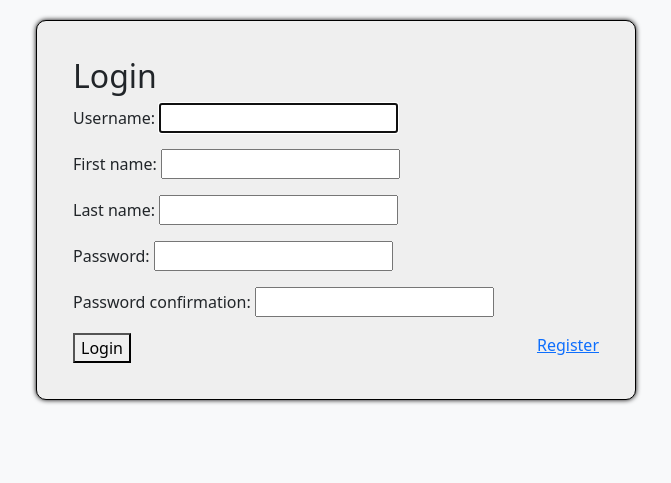
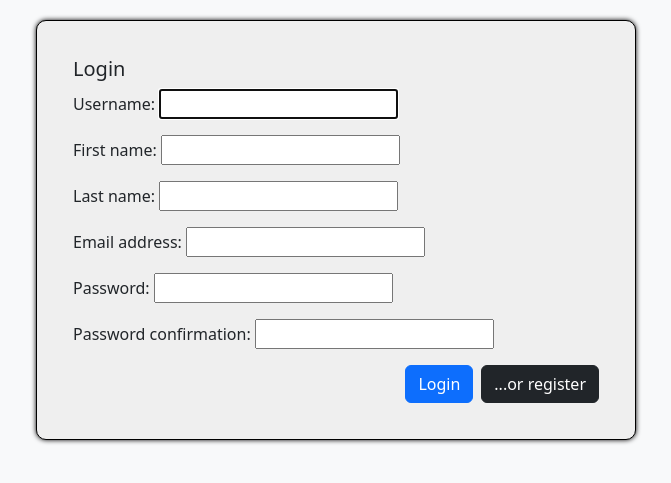
Before and after one commit to tegu1365/TropeBingoProject, a Django app: template TropeBingo/gui/templates/registration/login.html in a window 1280 px wide. Shown: the top 483 px of the page, without its empty margins (304-975 px from the left). Run offline with Django 4.2, Linux system fonts and the light colour scheme; the template is opened without the code that fills it: values that come from a table or form of the project are taken from there, others are empty; tables that the repository leaves empty hold one stand-in row (values such as "Sample post"); some libraries are stand-ins or nearby versions.

Commit message:
Sth changes

```diff
--- a/TropeBingo/base/forms.py
+++ b/TropeBingo/base/forms.py
@@ -9,10 +9,11 @@ class RegisterUserForm(UserCreationForm):
     def __init__(self, *args, **kwargs):
         super().__init__(*args, **kwargs)
 
+        email = forms.EmailField(max_length=200, help_text='Required')
         for fieldname in ['username', 'password1', 'password2']:
             self.fields[fieldname].help_text = None
 
     class Meta:
         model = User
-        fields = ("username", "first_name", "last_name",
+        fields = ("username", "first_name", "last_name", "email",
                   "password1", "password2")
--- a/TropeBingo/gui/static/style.css
+++ b/TropeBingo/gui/static/style.css
@@ -1,7 +1,11 @@
 body {
-    background-color: #c9fcc3;
+    background-color: #8edbb3;
 }
 
+.cart-title{
+    text-decoration-color: #8edbb3;
+    font-size: large;
+}
 #content {
     width: 600px;
     max-width: 100%;
--- a/TropeBingo/gui/templates/registration/login.html
+++ b/TropeBingo/gui/templates/registration/login.html
@@ -1,11 +1,13 @@
 {% extends "base.html" %}
 
 {% block content %}
-  <h2>Login</h2>
-  <form method="post">
-    {% csrf_token %}
-    {{ form.as_p }}
-    <button type="submit">Login</button>
-    <a class="float-right" href="/register">Register</a>
-  </form>
+    <h5 class="card-title text-blue">Login</h5>
+    <form method="post">
+        {% csrf_token %}
+        {{ form.as_p }}
+        <div class="d-grid gap-2 d-md-flex justify-content-md-end">
+        <button type="submit" class="btn btn-primary">Login</button>
+        <a href="/register" class="btn btn-dark">...or register</a>
+        </div>
+    </form>
 {% endblock %}
--- a/TropeBingo/gui/templates/registration/registration.html
+++ b/TropeBingo/gui/templates/registration/registration.html
@@ -3,7 +3,7 @@
 {% load django_bootstrap5 %}
 
 {% block content %}
-<div class="card-title">Sigh up</div>
+<h5 class="card-title">Sigh up</h5>
   <form method="post">
     {% csrf_token %}
     {% bootstrap_form form %}
--- a/TropeBingo/gui/views.py
+++ b/TropeBingo/gui/views.py
@@ -1,7 +1,7 @@
 from django.contrib.auth.decorators import login_required
 from django.shortcuts import render, redirect
 from django.contrib.auth import login
-
+from django.contrib.auth.forms import AuthenticationForm
 from base.forms import RegisterUserForm
 
 
```
Also changed, not shown: TropeBingo/TropeBingo/settings.py (+8 -0 lines), TropeBingo/gui/templates/index.html (+4 -4 lines).
